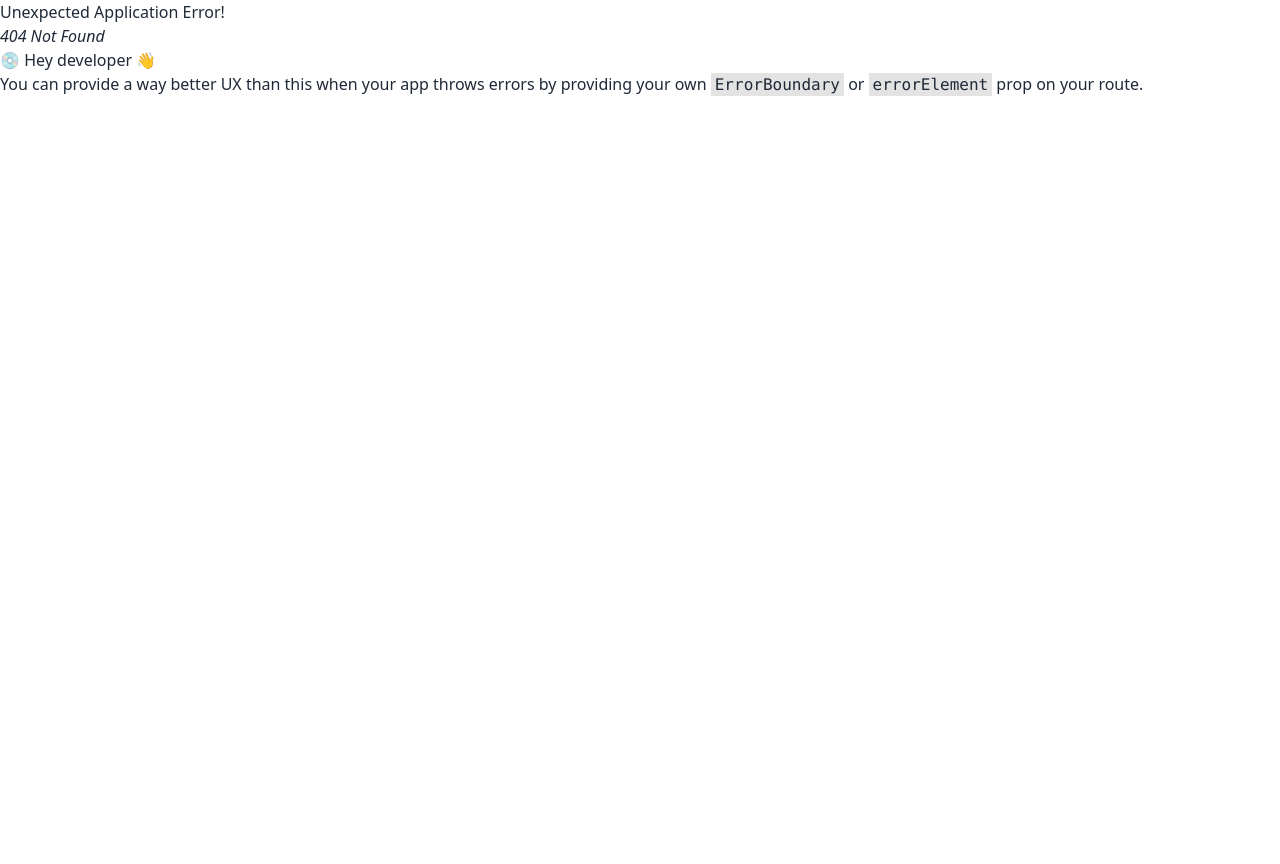
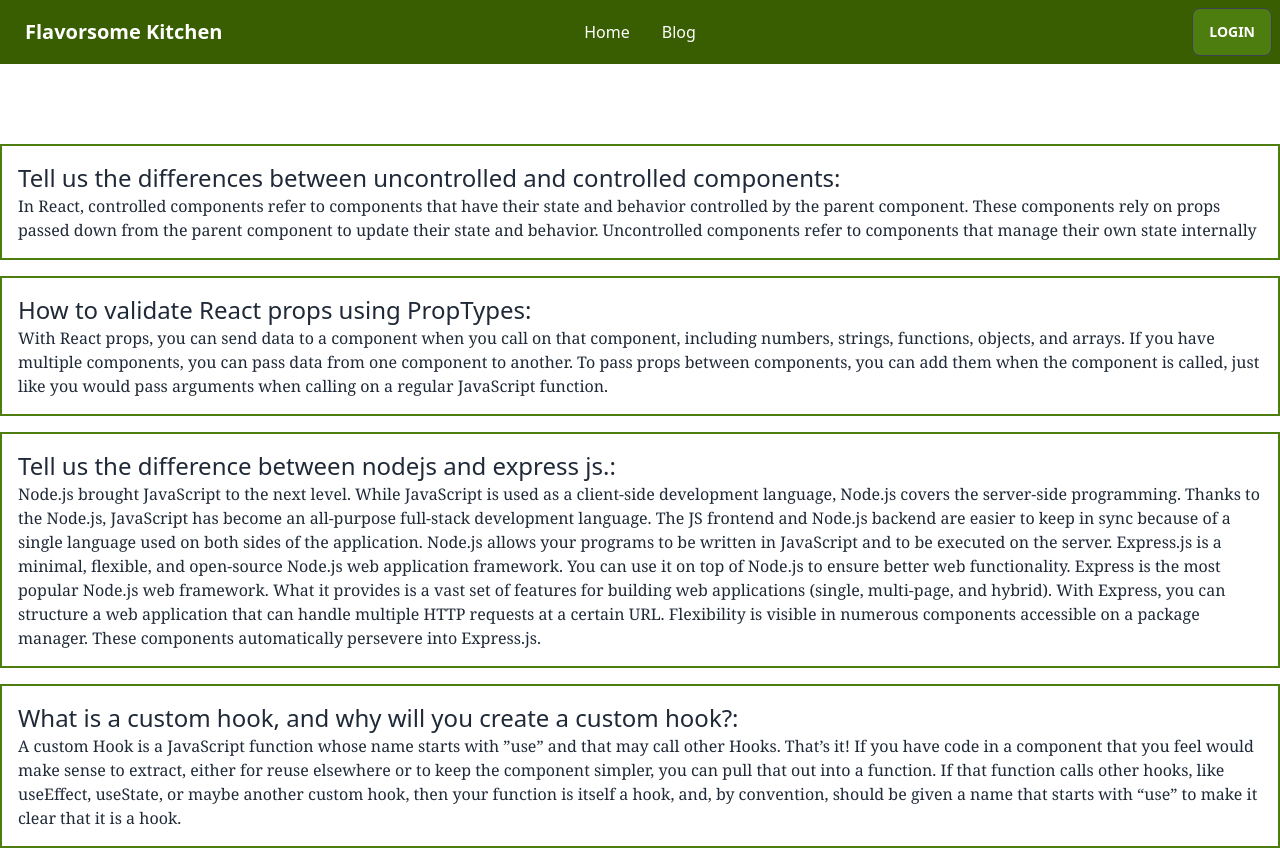
Before and after one commit to Masud044/chef-recipe-hunter-client, a React (Vite) app: page /blog in a window 1280 px wide. Before the commit this address had no page. Before the commit the page ends 800 px from the top, so only its background shows below. Built offline with nearby package versions, Linux system fonts and the light colour scheme.

Commit message:
blog add

```diff
--- a/src/layout/Main.jsx
+++ b/src/layout/Main.jsx
@@ -1,13 +1,16 @@
 import React from 'react';
 import Header from '../pages/Header';
 import { Outlet } from 'react-router-dom';
+import Blog from '../pages/Blog';
 
 
 const Main = () => {
     return (
         <div>
             <Header></Header>
+
             <Outlet></Outlet>
+
 
         </div>
     );
--- /dev/null
+++ b/src/pages/Blog.jsx
@@ -0,0 +1,53 @@
+import React from 'react';
+import Header from './Header';
+
+const Blog = () => {
+    return (
+
+        <div className='container mx-auto'>
+            <div className='mb-20'>
+                <Header></Header>
+            </div>
+            <div>
+                <div className='border-2 border-lime-700 p-4 mb-4'>
+                    <h1 className='text-2xl font-medium'>Tell us the differences between uncontrolled and controlled components:</h1>
+                    <p className='font-serif'>In React, controlled components refer to components that have their state and behavior controlled by the parent component. These components rely on props passed down from the parent component to update their state and behavior. Uncontrolled components refer to components that manage their own state internally</p>
+                </div>
+                <div className='border-2 border-lime-700 p-4 mb-4'>
+                    <h1 className='text-2xl font-medium'>How to validate React props using PropTypes:</h1>
+                    <p className='font-serif'>With React props, you can send data to a component when you call on that component, including numbers, strings, functions, objects, and arrays. If you have multiple components, you can pass data from one component to another.
+
+                        To pass props between components, you can add them when the component is called, just like you would pass arguments when calling on a regular JavaScript function.</p>
+                </div>
+                <div className='border-2 border-lime-700 p-4 mb-4'>
+                    <h1 className='text-2xl font-medium'>Tell us the difference between nodejs and express js.:</h1>
+                    <p className='font-serif'>Node.js brought JavaScript to the next level. While JavaScript is used as a client-side development language, Node.js covers the server-side programming. Thanks to the Node.js, JavaScript has become an all-purpose full-stack development language.
+
+                        The JS frontend and Node.js backend are easier to keep in sync because of a single language used on both sides of the application. Node.js allows your programs to be written in JavaScript and to be executed on the server.
+
+                        Express.js is a minimal, flexible, and open-source Node.js web application framework. You can use it on top of Node.js to ensure better web functionality. Express is the most popular Node.js web framework.
+
+                        What it provides is a vast set of features for building web applications (single, multi-page, and hybrid). With Express, you can structure a web application that can handle multiple HTTP requests at a certain URL.
+
+                        Flexibility is visible in numerous components accessible on a package manager. These components automatically persevere into Express.js.
+
+                    </p>
+                </div>
+                <div className='border-2 border-lime-700 p-4 mb-4'>
+                    <h1 className='text-2xl font-medium'>What is a custom hook, and why will you create a custom hook?:</h1>
+                    <p className='font-serif'>A custom Hook is a JavaScript function whose name starts with ”use” and that may call other Hooks.
+
+                        That’s it! If you have code in a component that you feel would make sense to extract, either for reuse elsewhere or to keep the component simpler, you can pull that out into a function. If that function calls other hooks, like useEffect, useState, or maybe another custom hook, then your function is itself a hook, and, by convention, should be given a name that starts with “use” to make it clear that it is a hook.</p>
+                </div>
+
+
+
+            </div>
+
+
+
+        </div>
+    );
+};
+
+export default Blog;
--- a/src/pages/Header.jsx
+++ b/src/pages/Header.jsx
@@ -12,7 +12,7 @@ const Header = () => {
                     <ul tabIndex={0} className="menu menu-compact dropdown-content mt-3 p-2 shadow bg-base-100 rounded-box w-52">
                     <Link to='/'> <li className='' > <a>Home</a></li></Link>
 
-                        <li >Blog</li>
+                      <Link to='/blog'><li >Blog</li></Link>
                     </ul>
                 </div>
                 <li className="btn btn-ghost normal-case text-xl text-white no-underline">Flavorsome Kitchen</li>
@@ -20,8 +20,9 @@ const Header = () => {
             <div className="navbar-center hidden lg:flex">
                 <ul className="menu menu-horizontal px-1">
                 <Link to='/'> <li className='text-white' > <a>Home</a></li></Link>
+                <Link to='/blog'> <li className='text-white'><a>Blog</a></li></Link>
 
-                    <li className='text-white'><a>Blog</a></li>
+
                 </ul>
             </div>
             <div className="navbar-end">
--- a/src/pages/Home.jsx
+++ b/src/pages/Home.jsx
@@ -3,6 +3,7 @@ import Banner from './Banner';
 import Chefs from './chefs';
 import RecipeCatagory from './RecipeCatagory';
 import Footer from './Footer';
+import Blog from './Blog';
 
 const Home = () => {
     return (
@@ -12,6 +13,7 @@ const Home = () => {
              <RecipeCatagory></RecipeCatagory>
              <Footer></Footer>
 
+
         </div>
     );
 };
```
Also changed, not shown: src/routes/Routes.jsx (+9 -1 lines).
